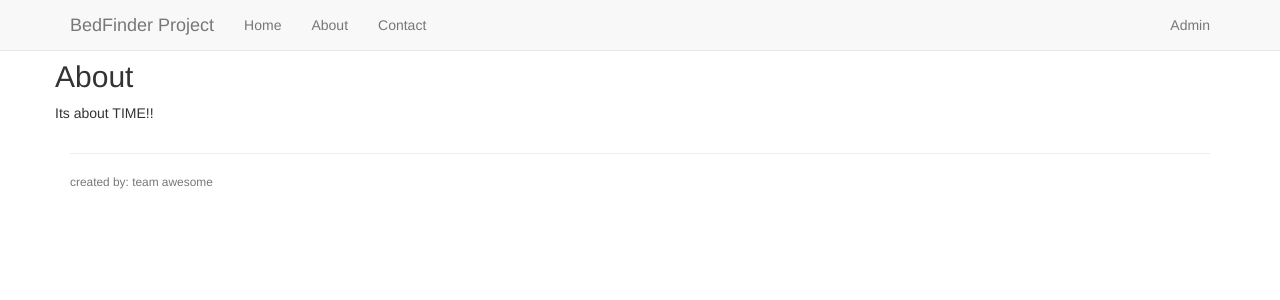
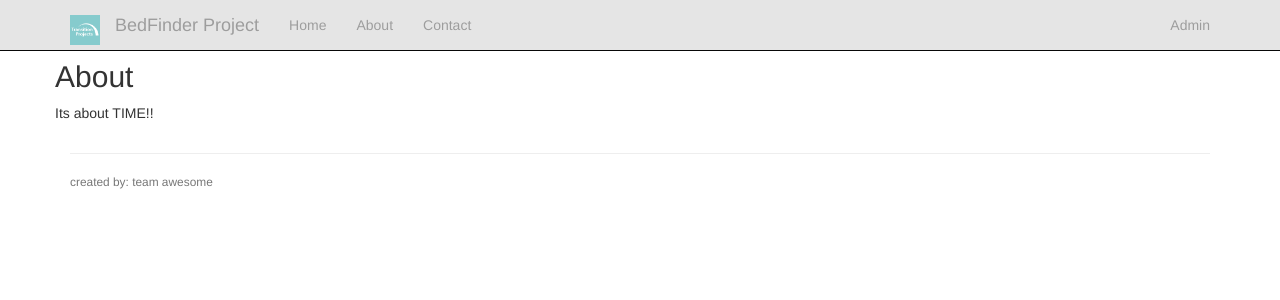
Before and after one commit to ksletmoe/LowBarrierWaitlist, a Flask app: page /about in a window 1280 px wide. Shown: the top 300 px of the page. Run offline with Flask 2, Linux system fonts and the light colour scheme; some libraries are stand-ins or nearby versions.

Commit message:
updated navbar

```diff
--- a/low_barrier_waitlist/templates/base.html
+++ b/low_barrier_waitlist/templates/base.html
@@ -10,11 +10,15 @@
     {% endif %}
     <!-- Bootstrap core CSS -->
     <link href="https://maxcdn.bootstrapcdn.com/bootstrap/3.3.7/css/bootstrap.min.css" rel="stylesheet">
+    <style>
+    .navbar{
+      background-color: rgba(0,0,0,.1);
+    }</style>
   </head>
   <body>
 
 <!-- Fixed navbar -->
-<nav class="navbar navbar-default navbar-fixed-top">
+<nav class="navbar navbar-inverse navbar-fixed-top">
     <div class="container">
       <div class="navbar-header clearfix">
         <button type="button" class="navbar-toggle collapsed" data-toggle="collapse" data-target="#navbar" aria-expanded="false" aria-controls="navbar">
@@ -23,6 +27,7 @@
           <span class="icon-bar"></span>
           <span class="icon-bar"></span>
         </button>
+        <a class="navbar-brand" href="/"><img alt="Brand" class="img-responsive" style="width: 30px; padding: 0px 0px 0px 0px;" src="/static/transitionprojctslogo.png"></a>
         <a class="navbar-brand" href="/">BedFinder Project</a>
       </div>
       <div id="navbar" class="navbar-collapse collapse">
```
Also changed, not shown: low_barrier_waitlist/static/transitionprojctslogo.png (added).
